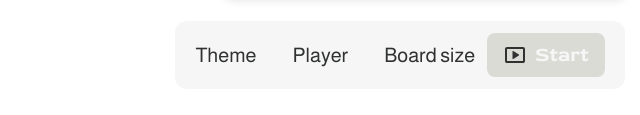
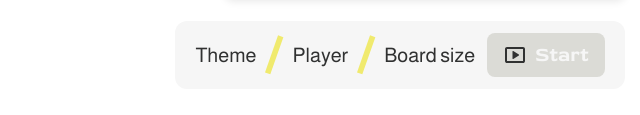
Before and after one commit to Blitzbombong/memory-game-ts, a website built with Vite: page index.html in a window 1280 px wide. Both pictures are taken after a click on the button "Play". Shown: the part 575-690 px from the top of the page, 615-1255 px from the left. Built offline with nearby package versions, Linux system fonts and the light colour scheme; files whose address does not match are found by name.

Commit message:
line_disablet upgrade

```diff
--- a/src/styles/components/_status-bar.scss
+++ b/src/styles/components/_status-bar.scss
@@ -30,7 +30,7 @@
     display: inline-block;
     width: 2rem;
     height: 4rem;
-    background-image: url("../assets/icons/ui/line_disablet.svg");
+    background-image: url("/assets/icons/ui/line_disablet.svg");
     background-repeat: no-repeat;
     background-position: center;
     background-size: contain;
```
